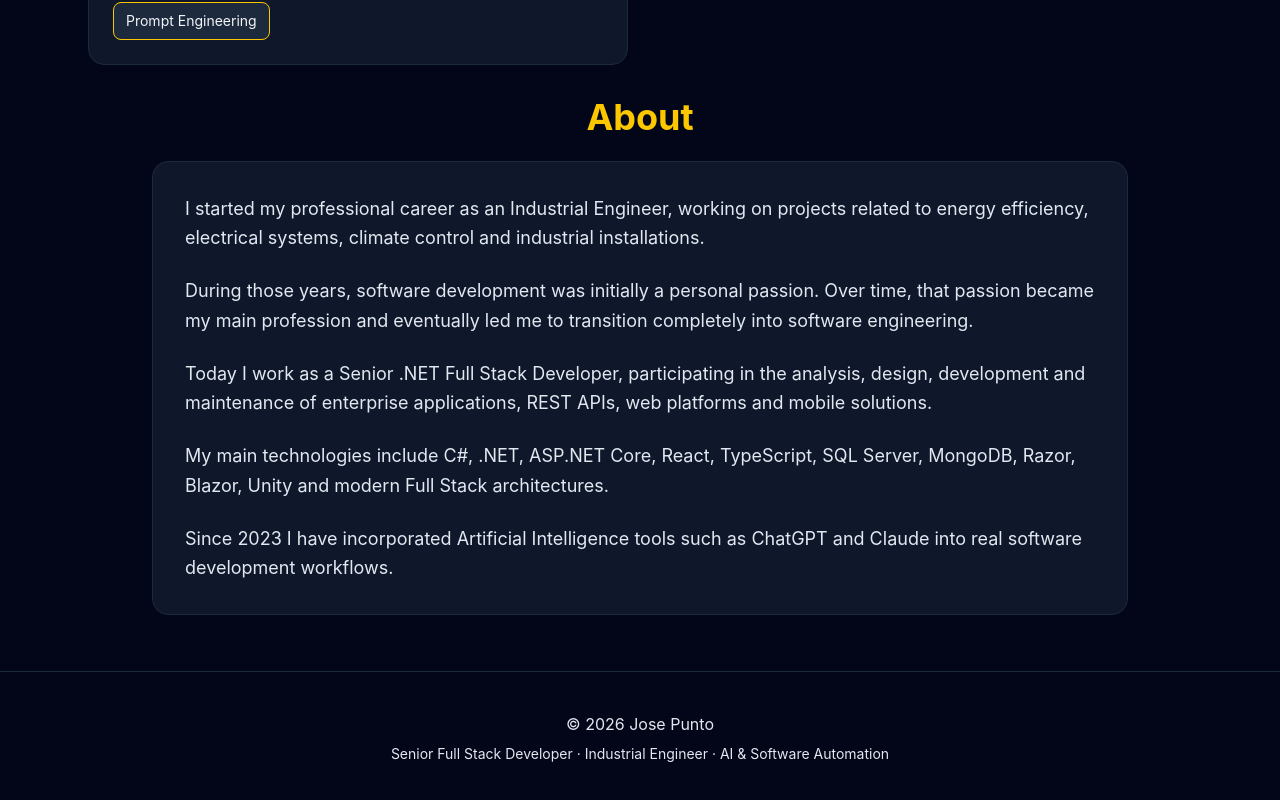
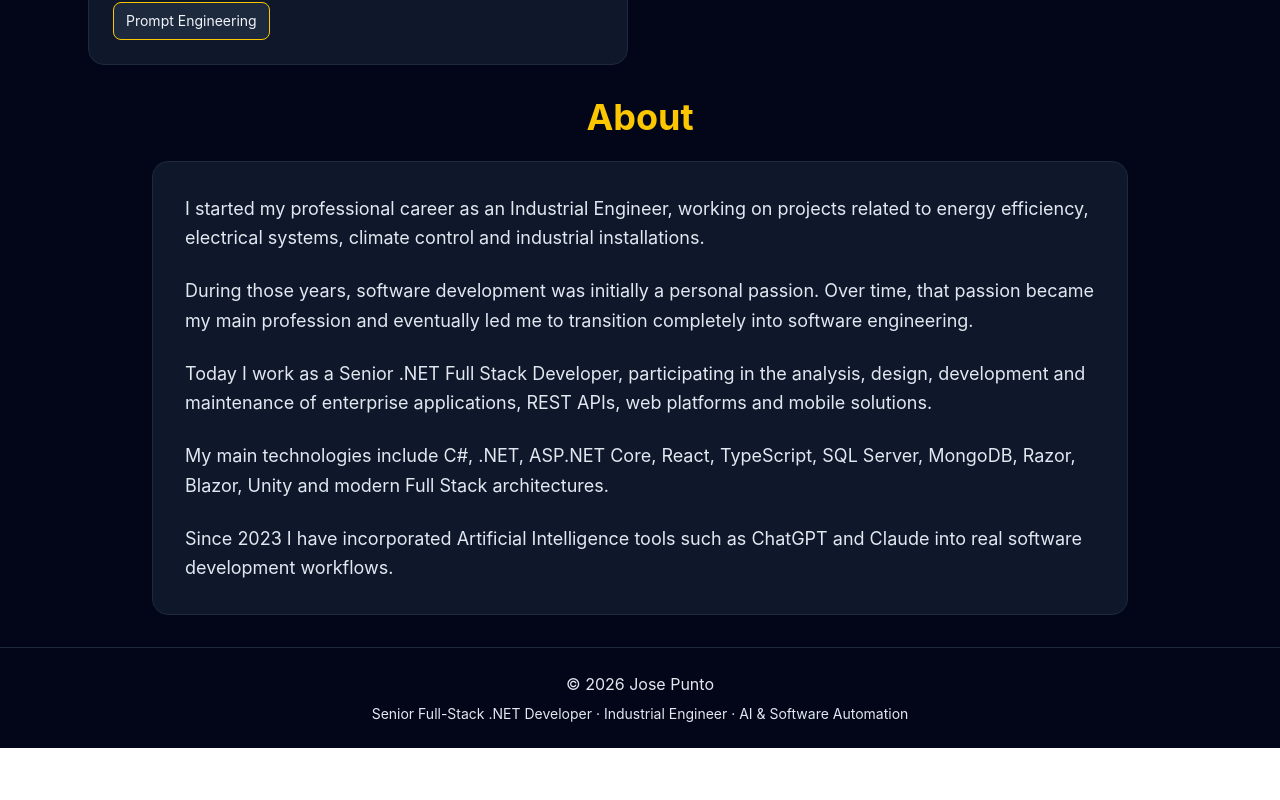
Before and after one commit to iamjosepunto/iamjosepunto.github.io, a React (Vite) app: page / in a window 1280 px wide. Shown: the part 2861-3661 px from the top of the page. After the commit the page ends 3609 px from the top, so only its background shows below. Built offline with nearby package versions, Linux system fonts and the light colour scheme.

Commit message:
Reduce global section spacing

```diff
--- a/src/components/Footer.tsx
+++ b/src/components/Footer.tsx
@@ -4,8 +4,8 @@ const Footer = () => {
       className="
         border-t
         border-slate-800
-        py-10
-        mt-10
+        py-6
+        mt-4
       "
     >
       <div className="max-w-7xl mx-auto px-6 text-center">
@@ -14,7 +14,7 @@ const Footer = () => {
         </p>
 
         <p className="text-ivory text-sm mt-2">
-          Senior Full Stack Developer · Industrial Engineer · AI & Software Automation
+          Senior Full-Stack .NET Developer · Industrial Engineer · AI & Software Automation
         </p>
       </div>
     </footer>
```
